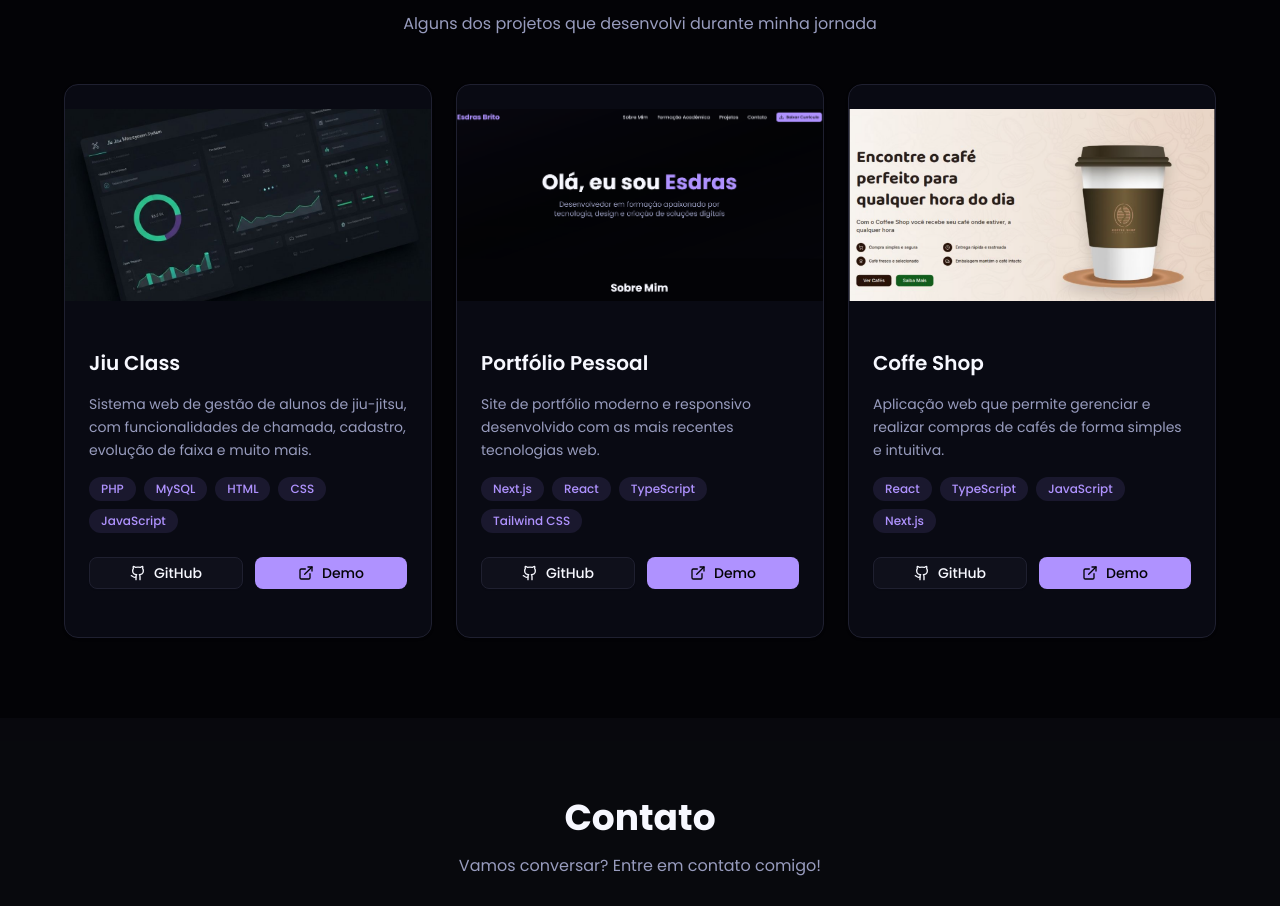
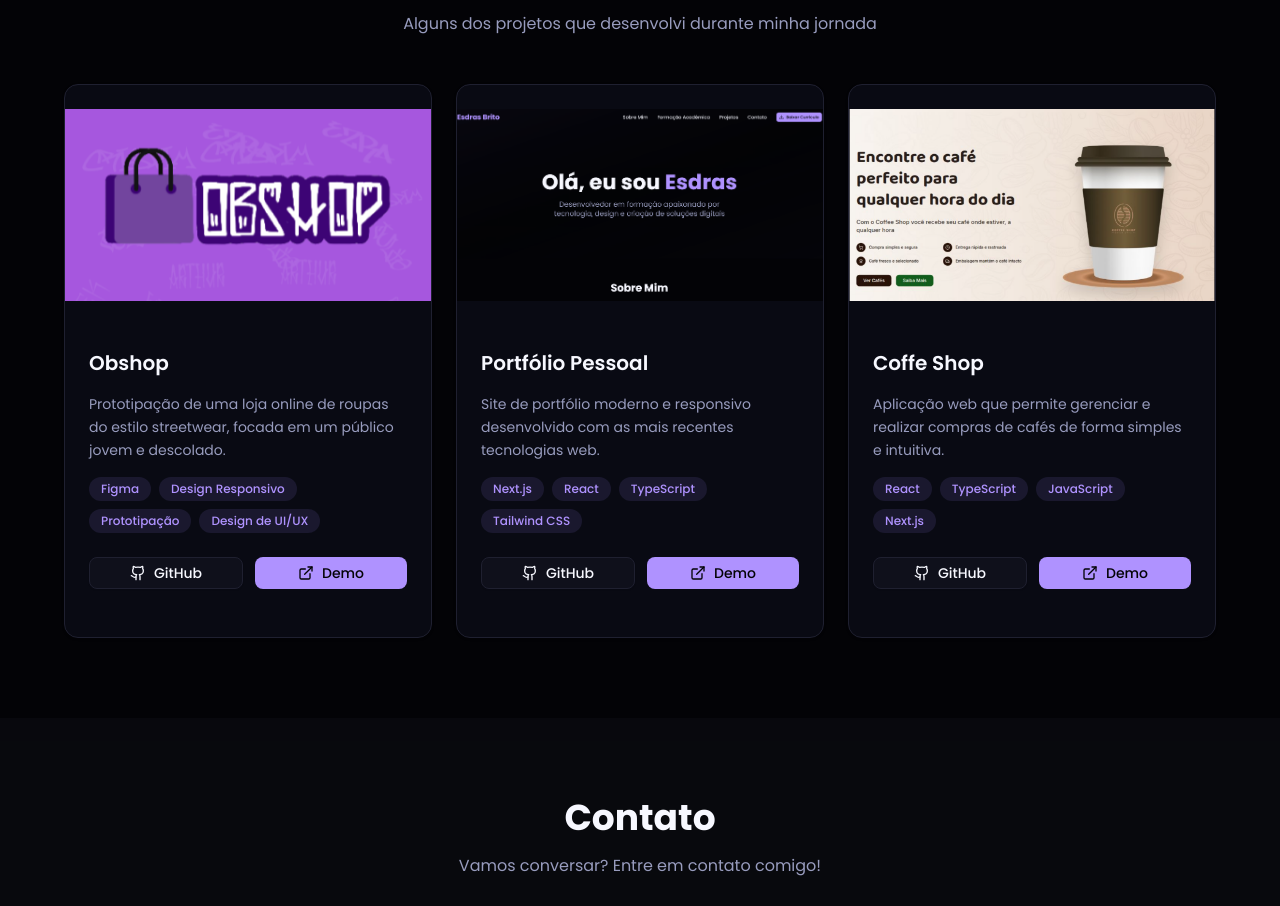
Before and after one commit to esdrasbdev/Site-pessoal, a Next.js app: page / in a window 1280 px wide. Shown: the part 2054-2960 px from the top of the page. Built offline with nearby package versions, Linux system fonts and the light colour scheme.

Commit message:
modificação de conteúdo no card

```diff
--- a/components/projects.tsx
+++ b/components/projects.tsx
@@ -7,13 +7,13 @@ import { Github, ExternalLink } from "lucide-react"
 
 const projects = [
   {
-    title: "Jiu Class",
+    title: "Obshop",
     description:
-      "Sistema web de gestão de alunos de jiu-jitsu, com funcionalidades de chamada, cadastro, evolução de faixa e muito mais.",
-    image: "/jiu-jitsu-management-system-dashboard.jpg",
-    technologies: ["PHP", "MySQL", "HTML", "CSS", "JavaScript"],
-    github: "#",
-    demo: "#",
+      "Prototipação de uma loja online de roupas do estilo streetwear, focada em um público jovem e descolado.",
+    image: "/Obshop.png",
+    technologies: ["Figma", "Design Responsivo" , "Prototipação", "Design de UI/UX"],
+    github: "https://www.figma.com/design/eJBENEDHonxCfKt8Zlf9J7/Obshop?node-id=3-2&m=dev&t=f3KkZLwKqz7bhgci-1",
+    demo: "https://www.figma.com/design/eJBENEDHonxCfKt8Zlf9J7/Obshop?node-id=3-2&m=dev&t=f3KkZLwKqz7bhgci-1",
   },
   {
     title: "Portfólio Pessoal",
```
Also changed, not shown: public/Obshop.png (added).
